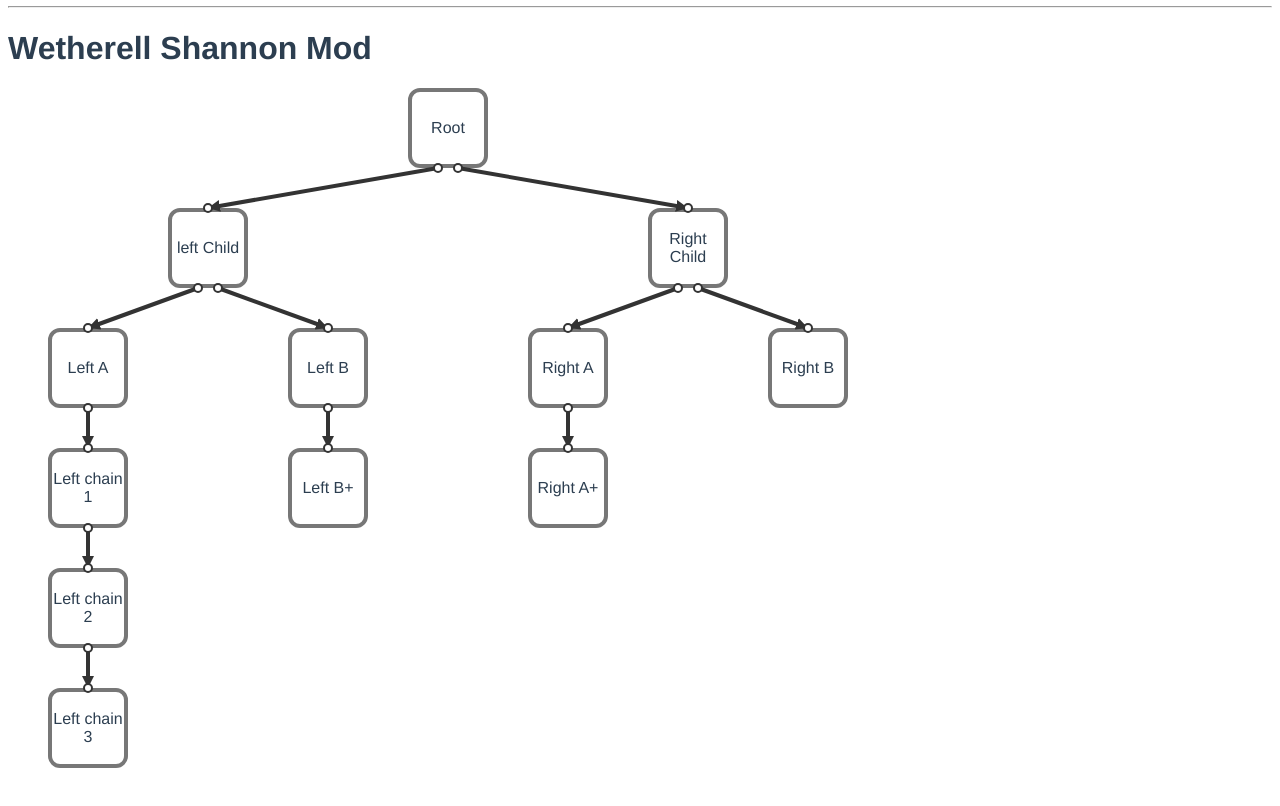
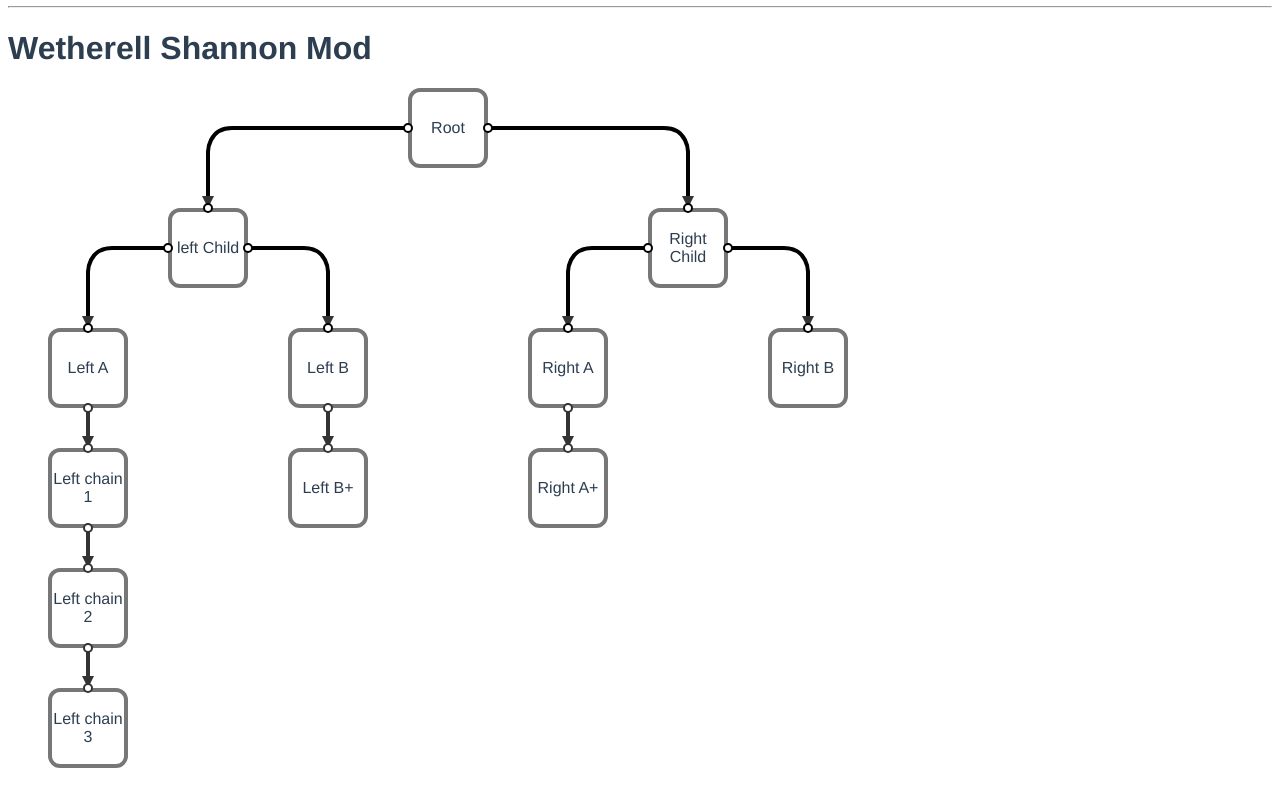
Before and after one commit to georgius1024/bc-tree-playground, a Vue app: page / in a window 1280 px wide. Shown: the part 1020-1826 px from the top of the page. Built offline with nearby package versions, Linux system fonts and the light colour scheme.

Commit message:
Side connections

```diff
--- a/src/components/KnuthTreeNode.vue
+++ b/src/components/KnuthTreeNode.vue
@@ -3,7 +3,7 @@
     {{ node.value }}
   </div>
 
-  <Connector
+  <LineConnector
     v-if="left"
     :fromX="leftConnectionPoint.x"
     :fromY="leftConnectionPoint.y"
@@ -11,7 +11,7 @@
     :toY="leftChildConnection.y"
     stroke="4"
   />
-  <Connector
+  <LineConnector
     v-if="right"
     :fromX="rightConnectionPoint.x"
     :fromY="rightConnectionPoint.y"
@@ -24,6 +24,22 @@
 import TreeNode from "./TreeNode.vue";
 export default {
   extends: TreeNode,
+  computed: {
+    leftConnectionPoint() {
+      const {x, y} = this.centralConnectionPoint
+      return {
+        x: x - this.width / 8,
+        y
+      };
+    },
+    rightConnectionPoint() {
+      const {x, y} = this.centralConnectionPoint
+      return {
+        x: x + this.width / 8,
+        y
+      };
+    },
+  }
 };
 </script>
 <style lang="scss" scoped>
--- /dev/null
+++ b/src/components/SideConnector.vue
@@ -0,0 +1,140 @@
+<template>
+  <svg
+    xmlns="http://www.w3.org/2000/svg"
+    :width="width"
+    :height="height"
+    :viewBox="viewBox"
+    :style="style"
+  >
+    <line
+      :x1="startingPoint.x"
+      :y1="startingPoint.y"
+      :x2="firstJunction.x"
+      :y2="firstJunction.y"
+      stroke="black"
+      :stroke-width="stroke"
+    />
+    <path
+      :d="`
+      M ${firstJunction.x} ${firstJunction.y}
+      C ${firstJunction.x + (isRight ? +radius : -radius)} ${firstJunction.y}
+        ${secondJunction.x} ${secondJunction.y}
+        ${secondJunction.x} ${secondJunction.y}
+      `"
+      stroke="black"
+      :stroke-width="stroke"
+      fill="transparent"
+      stroke-linecap="round"
+    />
+    <line
+      :x1="secondJunction.x"
+      :y1="secondJunction.y"
+      :x2="endingPoint.x"
+      :y2="endingPoint.y"
+      stroke="black"
+      :stroke-width="stroke"
+      stroke-linecap="round"
+      marker-end="url(#triangle)"
+    />
+
+    <marker
+      id="triangle"
+      viewBox="0 0 10 10"
+      refX="10"
+      refY="5"
+      markerUnits="strokeWidth"
+      markerHeight="4"
+      orient="auto"
+    >
+      <path d="M 0 0 L 10 5 L 0 10 z" />
+    </marker>
+    <circle
+      :cx="x1"
+      :cy="y1"
+      :r="stroke"
+      stroke="black"
+      fill="white"
+      stroke-width="2"
+    />
+    <circle
+      :cx="x2"
+      :cy="y2"
+      :r="stroke"
+      stroke="black"
+      fill="white"
+      stroke-width="2"
+    />
+  </svg>
+</template>
+<script>
+export default {
+  props: ["fromX", "fromY", "toX", "toY", "stroke", "radius"],
+  computed: {
+    isRight() {
+      return this.toX > this.fromX;
+    },
+    padding() {
+      return this.stroke * 2;
+    },
+    left() {
+      return (this.fromX < this.toX ? this.fromX : this.toX) - this.padding;
+    },
+    top() {
+      return (this.fromY < this.toY ? this.fromY : this.toY) - this.padding;
+    },
+    width() {
+      return Math.abs(this.fromX - this.toX) + this.padding * 2;
+    },
+    height() {
+      return Math.abs(this.fromY - this.toY) + this.padding * 2;
+    },
+    viewBox() {
+      return `0 0 ${this.width} ${this.height}`;
+    },
+    x1() {
+      return this.fromX < this.toX ? this.padding : this.width - this.padding;
+    },
+    y1() {
+      return this.fromY < this.toY ? this.padding : this.height - this.padding;
+    },
+    x2() {
+      return this.fromX < this.toX ? this.width - this.padding : this.padding;
+    },
+    y2() {
+      return this.fromY < this.toY ? this.height - this.padding : this.padding;
+    },
+    startingPoint() {
+      return {
+        x: this.fromX < this.toX ? this.padding : this.width - this.padding,
+        y: this.fromY < this.toY ? this.padding : this.height - this.padding,
+      };
+    },
+    endingPoint() {
+      return {
+        x: this.fromX < this.toX ? this.width - this.padding : this.padding,
+        y: this.fromY < this.toY ? this.height - this.padding : this.padding,
+      };
+    },
+    firstJunction() {
+      return {
+        x: this.endingPoint.x + (this.isRight ? -this.radius : +this.radius),
+        y: this.startingPoint.y,
+      };
+    },
+    secondJunction() {
+      return {
+        x: this.endingPoint.x,
+        y: this.startingPoint.y + +this.radius,
+      };
+    },
+    style() {
+      return {
+        position: "absolute",
+        left: `${this.left}px`,
+        top: `${this.top}px`,
+        zIndex: 10,
+      };
+    },
+  },
+};
+</script>
--- a/src/components/TreeNode.vue
+++ b/src/components/TreeNode.vue
@@ -3,23 +3,25 @@
     {{ node.value }}
   </div>
   <template v-if="bothChildren">
-    <Connector
+    <SideConnector
       :fromX="leftConnectionPoint.x"
       :fromY="leftConnectionPoint.y"
       :toX="leftChildConnection.x"
       :toY="leftChildConnection.y"
       stroke="4"
+      radius="24"
     />
-    <Connector
+    <SideConnector
       :fromX="rightConnectionPoint.x"
       :fromY="rightConnectionPoint.y"
       :toX="rightChildConnection.x"
       :toY="rightChildConnection.y"
       stroke="4"
+      radius="24"
     />
   </template>
   <template v-else-if="singleChild">
-    <Connector
+    <LineConnector
       :fromX="centralConnectionPoint.x"
       :fromY="centralConnectionPoint.y"
       :toX="singleChildConnection.x"
@@ -29,10 +31,12 @@
   </template>
 </template>
 <script>
-import Connector from "./Connector.vue";
+import LineConnector from "./LineConnector.vue";
+import SideConnector from "./SideConnector.vue";
 export default {
   components: {
-    Connector,
+    LineConnector,
+    SideConnector
   },
   props: ["node", "width", "height", "dx", "dy", "left", "right"],
   computed: {
@@ -60,17 +64,15 @@ export default {
       };
     },
     leftConnectionPoint() {
-      const {x, y} = this.centralConnectionPoint
       return {
-        x: x - this.width / 8,
-        y
+        x: this.node.x * this.dx + this.width / 2,
+        y: this.node.y * this.dy + this.height / 2
       };
     },
     rightConnectionPoint() {
-      const {x, y} = this.centralConnectionPoint
       return {
-        x: x + this.width / 8,
-        y
+        x: this.node.x * this.dx + this.width * 3 / 2,
+        y: this.node.y * this.dy + this.height / 2
       };
     },
     leftChildConnection() {
```
Also changed, not shown: src/pq-tree.json (added, +110 -0 lines), src/components/LineConnector.vue (renamed from src/components/Connector.vue).
